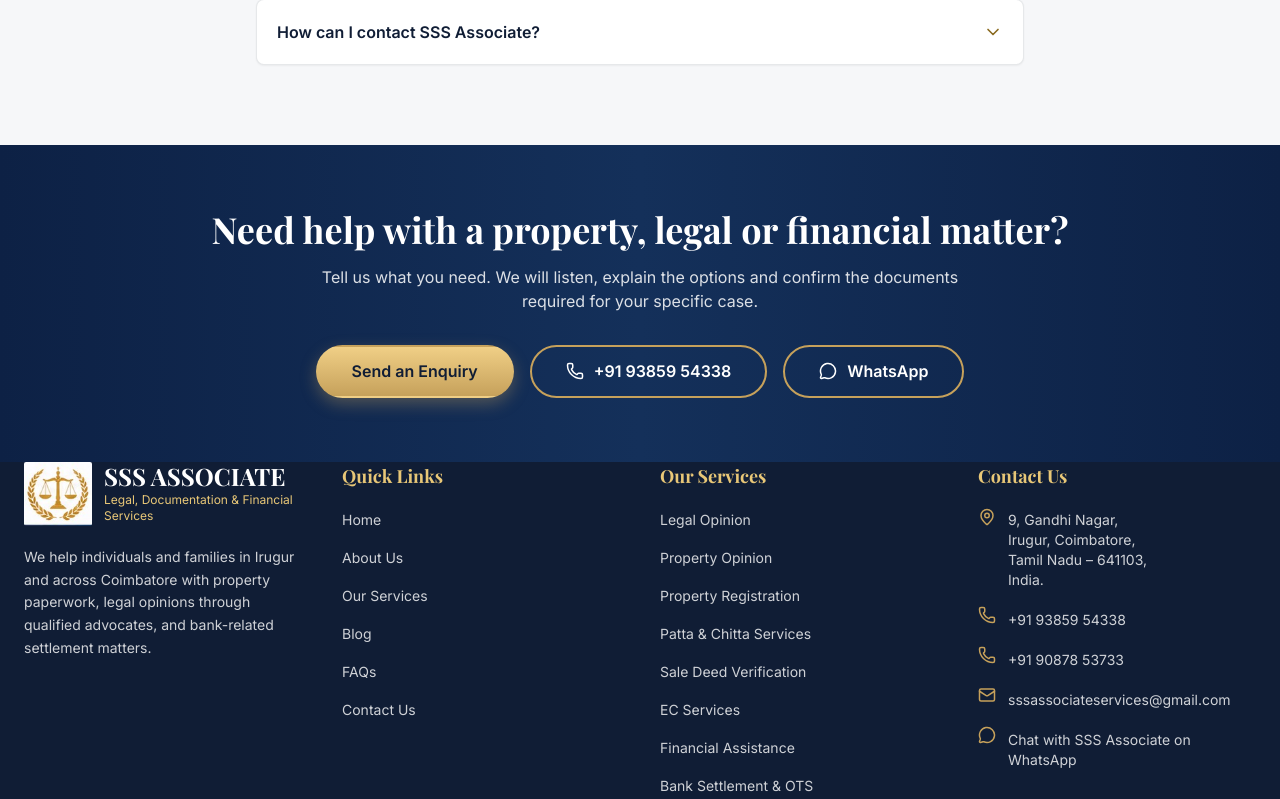
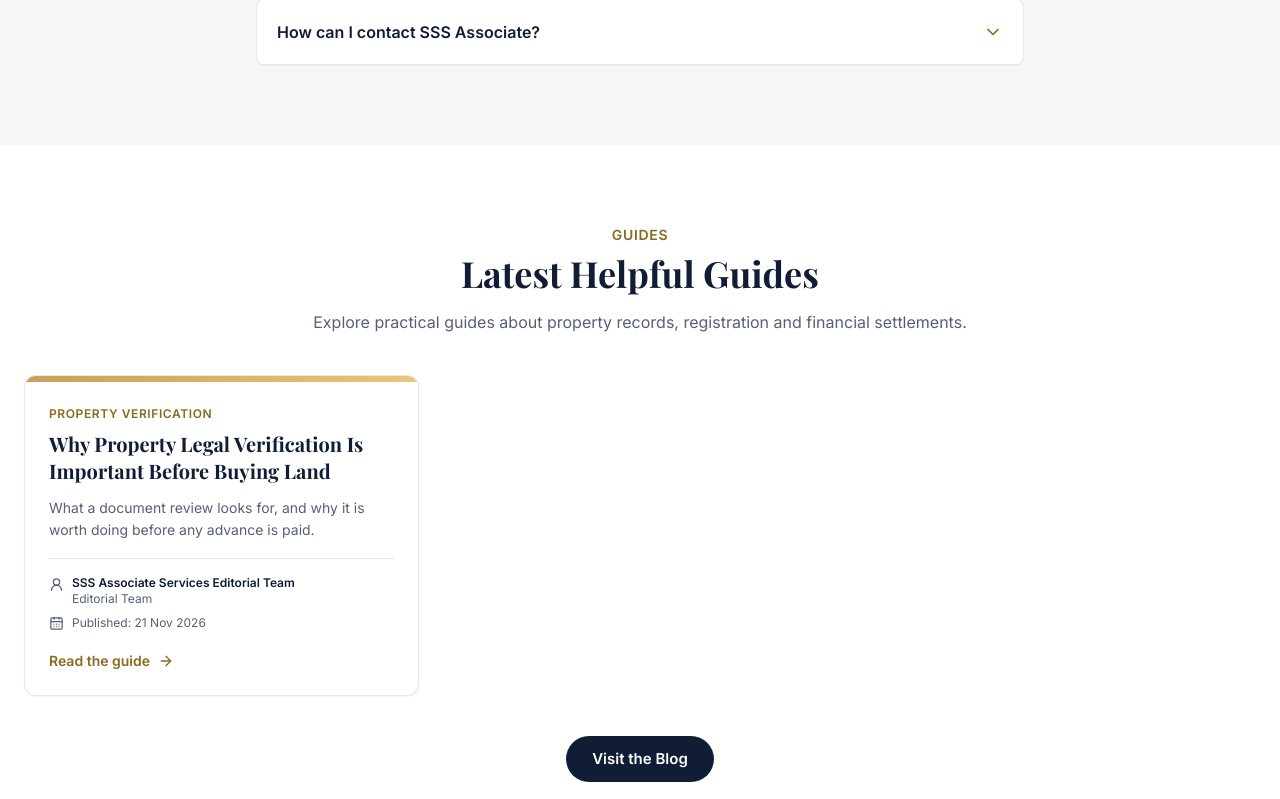
Before and after one commit to AravindGlorious/sssassociate, a Next.js app: page / in a window 1280 px wide. Shown: the part 7054-7853 px from the top of the page. Built offline with nearby package versions, Linux system fonts and the light colour scheme.

Commit message:
Publish first property verification blog article

```diff
--- a/src/data/blog.ts
+++ b/src/data/blog.ts
@@ -27,11 +27,14 @@ export const editorialAuthor = {
 export const blogTeasers: BlogTeaser[] = [
 
 {
-   slug: 'property-legal-verification-before-buying-land',
+  slug: 'property-legal-verification-before-buying-land',
   title: 'Why Property Legal Verification Is Important Before Buying Land',
   category: 'Property Verification',
   excerpt:
     'What a document review looks for, and why it is worth doing before any advance is paid.',
+  published: true,
+  author: editorialAuthor,
+  publishedAt: '2026-11-21',
 },
   {
     slug: 'documents-to-check-before-buying-agricultural-land',
```
